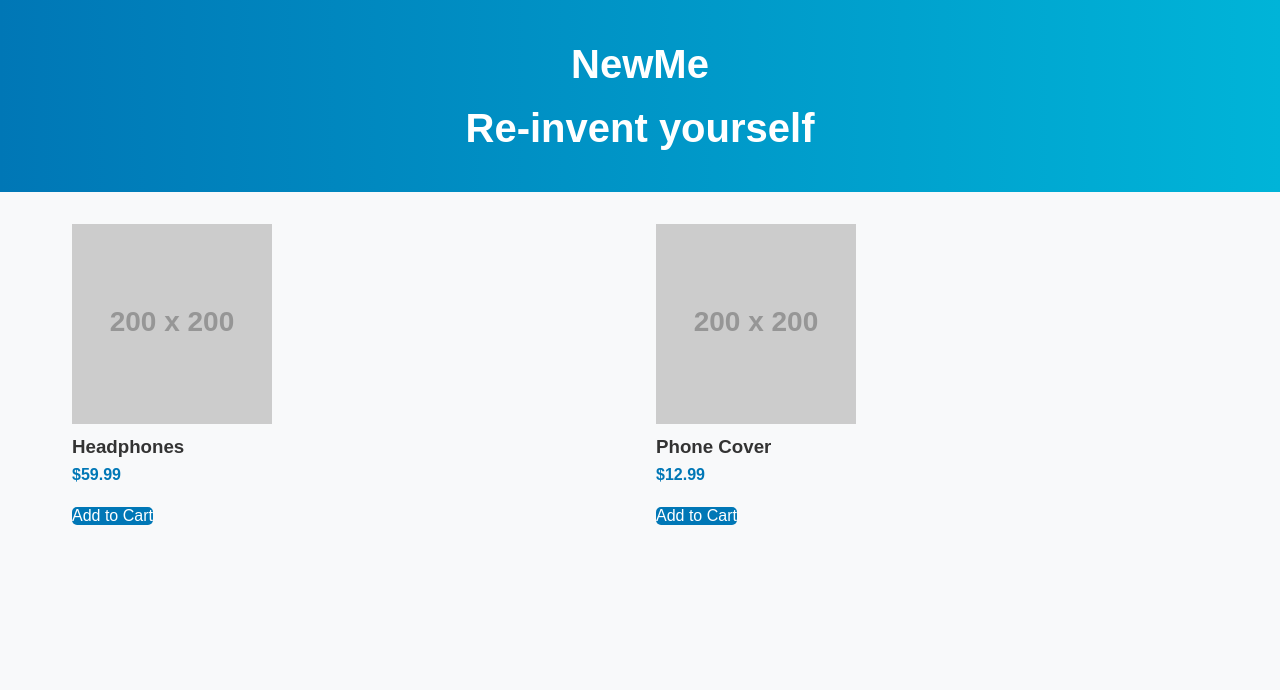
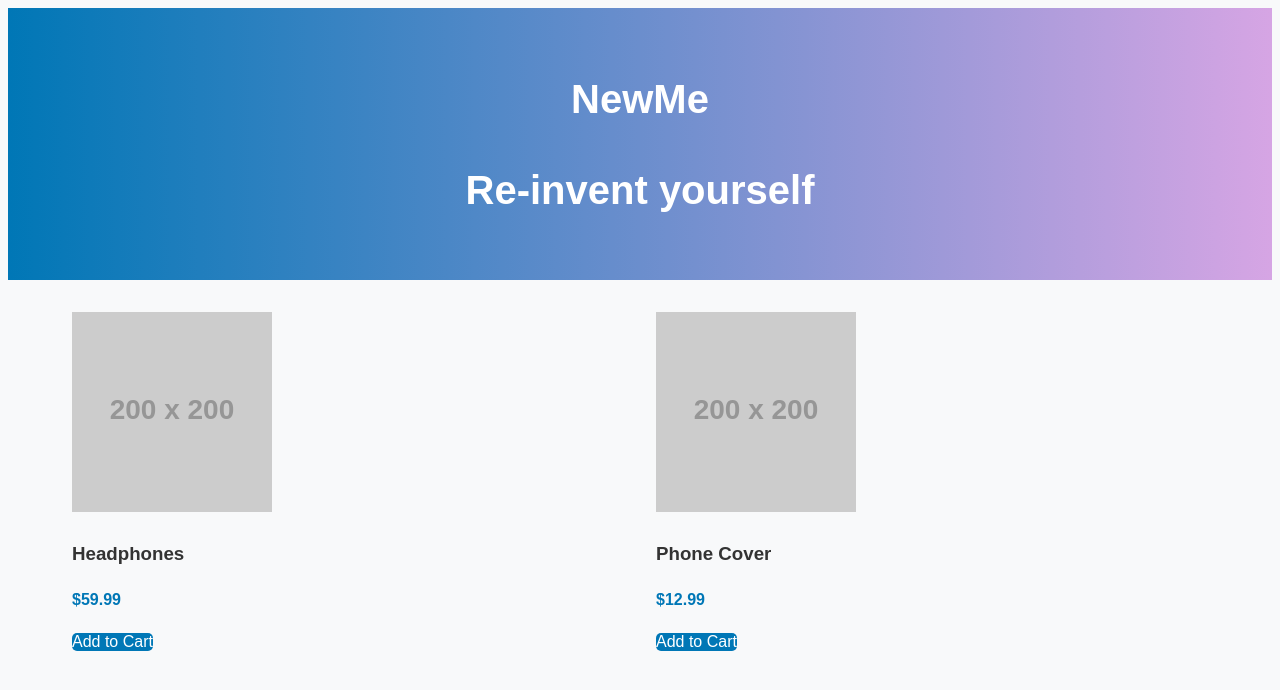
Before and after one commit to Apurva0508/E-commerce-Grid, a plain HTML site: page index.html in a window 1280 px wide. Drawn offline with Linux system fonts and the light colour scheme; placeholder pictures from the web are drawn by us.

Commit message:
Update style.css

```diff
--- a/style.css
+++ b/style.css
@@ -1,5 +1,5 @@
 *{
-    margin: 0;
+    margin: 1;
     padding: 0;
     box-sizing: border-box;
     font-family: Arial, Helvetica, sans-serif;
@@ -14,7 +14,7 @@ body{
 header{
     text-align: center;
     padding: 2rem;
-    background: linear-gradient(90deg, #0077b6, #00b4d8);
+    background: linear-gradient(90deg, #0077b6, #d6a5e4);
     color: white;
 }
 header h1{
```
